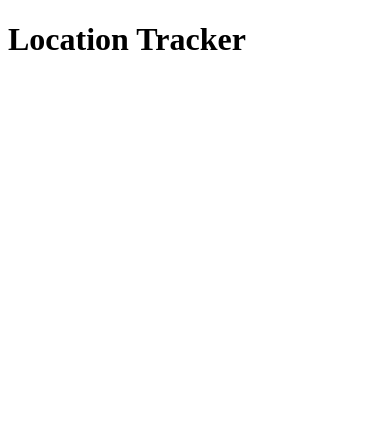
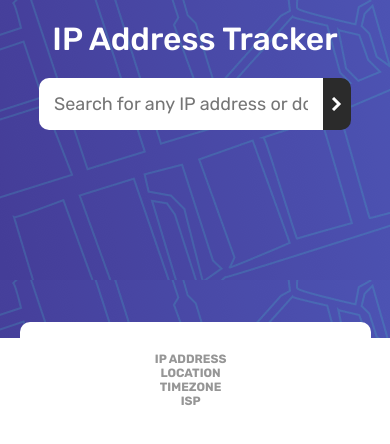
Before and after one commit to lamba01/IP-Address-Tracker, a plain HTML site: page index.html in a window 390 px wide. Drawn offline with nearby package versions, Linux system fonts and the light colour scheme; no server answers.

Commit message:
completed the responsive design across all devices but yet to test site on different devices

```diff
--- a/index.html
+++ b/index.html
@@ -2,13 +2,36 @@
 <html>
 <head>
   <title>Location Tracker</title>
+  <meta name="viewport" content="width=device-width, initial-scale=1">
   <link rel="stylesheet" href="https://unpkg.com/leaflet@1.7.1/dist/leaflet.css" />
+  <link rel="shortcut icon" href="/images/favicon-32x32.png" type="image/x-icon">
   <link rel="stylesheet" href="style.css">
 </head>
 <body>
-  <h1>Location Tracker</h1>
-  <div id="map"></div>
-  <div id="ip-address"></div>
+  <div class="ip">
+    <h1>IP Address Tracker</h1>
+   <div class="input"><input type="text" placeholder="Search for any IP address or domain">
+    <div class="arrow"><img src="/images/icon-arrow.svg" alt=""></div></div>
+    <div class="container">
+        <div class="adress">
+            <span>ip address</span>
+            <div id="ip-address" class="calls"></div>
+        </div>
+        <div class="location">
+            <span>location</span>
+            <div id="location" class="calls"></div>
+        </div>
+        <div class="timezone">
+            <span>timezone</span>
+            <div id="timezone" class="calls"></div>
+        </div>
+        <div class="isp">
+            <span>isp</span>
+            <div id="isp" class="calls"></div>
+        </div>
+    </div>
+  </div>
+  <div id="map" class="map"></div>
   <script src="https://unpkg.com/leaflet@1.7.1/dist/leaflet.js" async></script>
   <script src="/script.js"></script>
 </body>
--- a/script.js
+++ b/script.js
@@ -23,7 +23,7 @@ fetch(`https://geo.ipify.org/api/v1?apiKey=${apiKey}`)
     const ipAddress = data.ip;
 
     // Display the IP address
-    document.getElementById('ip-address').textContent = `IP Address: ${ipAddress}`;
+    document.getElementById('ip-address').innerHTML = ` ${ipAddress}`;
 
     // Create and display the map
     const map = createMap(lat, lng);
@@ -34,39 +34,27 @@ fetch(`https://geo.ipify.org/api/v1?apiKey=${apiKey}`)
       .openPopup();
   });
 
+// Function to fetch ISP, and timezone information
+function fetchIPDetails() {
+  return fetch(`https://geo.ipify.org/api/v1?apiKey=${apiKey}`)
+    .then(response => response.json())
+    .then(data => {
+      const isp = data.isp;
+      const location = data.location.city
+      const timezone = data.location.timezone;
 
+      return { isp, location, timezone };
+    });
+}
 
-
-// const apiKey = 'at_ACAZL6otukqccjfgRJCHOKwLz1huZ';
-
-// // Function to fetch location details using IP address
-// function fetchLocation(ipAddress) {
-//   fetch(`https://geo.ipify.org/api/v1?apiKey=${apiKey}&ipAddress=${ipAddress}`)
-//     .then(response => response.json())
-//     .then(data => {
-//       const { lat, lng } = data.location;
-
-//       // Create and display the map using Leaflet.js
-//       const map = L.map('map').setView([lat, lng], 13);
-
-//       // Add the tile layer
-//       L.tileLayer('https://{s}.tile.openstreetmap.org/{z}/{x}/{y}.png', {
-//         maxZoom: 19,
-//         attribution: '&copy; <a href="https://www.openstreetmap.org/">OpenStreetMap</a> contributors'
-//       }).addTo(map);
-
-//       // Add a marker to the map
-//       L.marker([lat, lng]).addTo(map)
-//         .bindPopup(`Location: ${data.location.city}, ${data.location.country}`)
-//         .openPopup();
-//     });
-// }
-
-// // Fetch the user's IP address
-// fetch('https://api.ipify.org?format=json')
-//   .then(response => response.json())
-//   .then(data => {
-//     const ipAddress = data.ip;
-//     document.getElementById('ip-address').textContent = `IP Address: ${ipAddress}`;
-//     fetchLocation(ipAddress);
-//   });
+// To display on the webpage
+fetchIPDetails()
+  .then(details => {
+    const { isp, location, timezone } = details;
+    document.getElementById('isp').innerHTML = isp
+    document.getElementById('timezone').innerHTML = timezone
+    document.getElementById('location').innerHTML = location
+  })
+  .catch(error => {
+    console.log('Error:', error);
+  });
--- a/style.css
+++ b/style.css
@@ -1,6 +1,135 @@
+@import url("https://fonts.googleapis.com/css2?family=Rubik:wght@400;500;700&display=swap");
+* {
+  margin: 0;
+  padding: 0;
+}
 body {
-    height: 100vh;
+  height: 100vh;
+  font-family: "Rubik", sans-serif;
 }
-#map {
-    height: 100%;
- }
+.ip {
+  background-image: url(/images/pattern-bg-desktop.png);
+  height: 40vh;
+  display: flex;
+  flex-direction: column;
+  align-items: center;
+  position: relative;
+}
+.ip h1 {
+  color: white;
+  font-weight: 500;
+  padding: 20px;
+}
+.ip input {
+  padding: 15px;
+  border-radius: 10px 0px 0px 10px;
+  border: none;
+  width: 90%;
+  cursor: pointer;
+  font-family: "Rubik", sans-serif;
+  font-weight: 400;
+  font-size: 18px;
+  color: hsl(0, 0%, 59%);
+}
+.ip input:focus {
+  outline: none;
+}
+.arrow {
+  background-color: hsl(0, 0%, 17%);
+  width: 10%;
+  display: flex;
+  align-items: center;
+  justify-content: center;
+  border-radius: 0px 10px 10px 0px;
+  cursor: pointer;
+}
+.arrow:hover {
+  opacity: 0.7;
+}
+.input {
+  display: flex;
+  width: 35%;
+}
+.container {
+  background-color: white;
+  display: flex;
+  width: 60%;
+  padding: 30px 0px;
+  justify-content: space-around;
+  border-radius: 10px;
+  position: absolute;
+  bottom: -50px;
+  z-index: 22;
+}
+span {
+  text-transform: uppercase;
+  font-weight: 700;
+  color: hsl(0, 0%, 59%);
+  font-size: 12px;
+}
+.calls {
+  font-weight: 700;
+  font-size: 20px;
+}
+.adress,
+.location,
+.timezone,
+.isp {
+  padding-right: 1.8rem;
+  border-right: 1px solid black;
+  padding-left: 20px;
+}
+.isp {
+  border: none;
+}
+.map {
+  height: 60vh;
+  width: 100vw;
+  z-index: 1;
+}
+@media only screen and (min-height: 1000px) {
+  .map {
+    height: 70vh;
+  }
+  .ip {
+    height: 30vh;
+  }
+  .container {
+    width: 75%;
+    padding-left: 20px;
+    padding-right: 20px;
+  }
+}
+@media only screen and (max-width: 767px) {
+  .container {
+    width: 90%;
+    flex-direction: column;
+    bottom: -100px;
+  }
+  .input {
+    width: 80%;
+  }
+  .adress,
+  .location,
+  .timezone,
+  .isp {
+    border: none;
+    display: flex;
+    flex-direction: column;
+    justify-content: center;
+    align-items: center;
+  }
+}
+@media only screen and (max-width: 376px){
+  .container {
+    bottom: -120px;
+  }
+}
+@media only screen and (max-width: 320px){
+  .ip h1 {
+    font-size: 16px;
+  }
+  .container {
+    bottom: -150px;
+  }
+}
```
